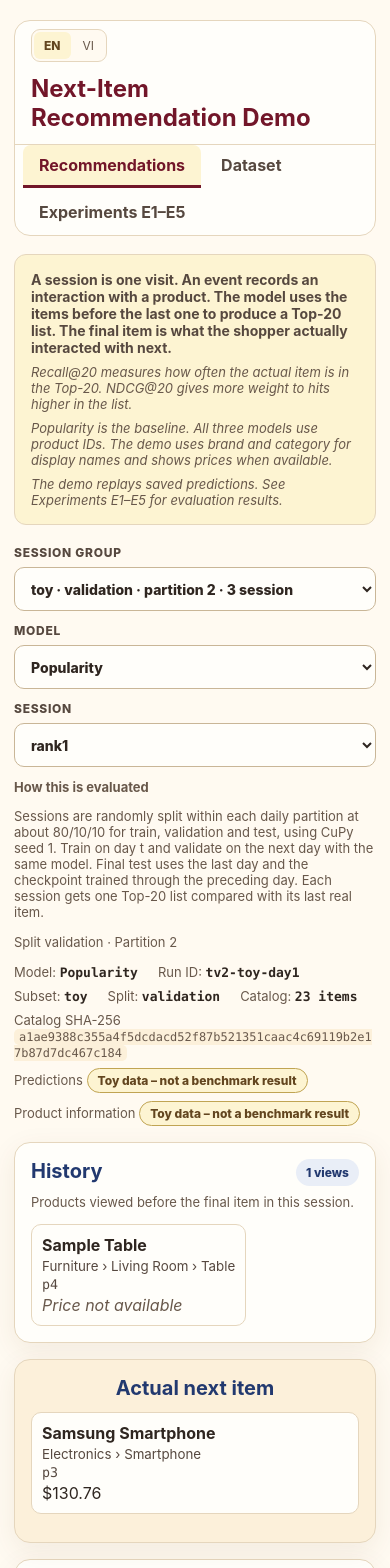
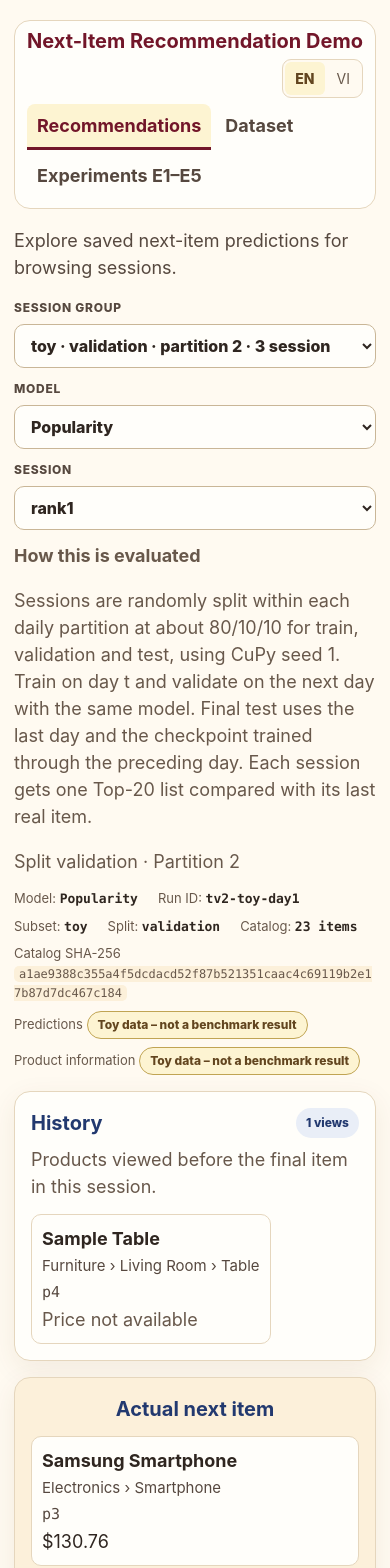
Before and after one commit to callmeshinny/demo-big-data, a React (Vite) app: page / in a window 390 px wide. Shown: the top 1568 px of the page. Built offline with nearby package versions, Linux system fonts and the light colour scheme.

Commit message:
style: larger readable text, compact header, remove duplicate intros

```diff
--- a/src/i18n.js
+++ b/src/i18n.js
@@ -1,5 +1,8 @@
 export const messages = {
   "en": {
+    "recommendation_tab_intro": "Explore saved next-item predictions for browsing sessions.",
+    "data_tab_intro": "This tab summarizes the source data, sampling, cleanup, and session splits.",
+    "experiments_tab_intro": "This tab presents official experiment results and their measurement limits.",
     "MISSING": "Not available",
     "weekly_events_before_cleanup": "Weekly events before cleanup",
     "events_after_consecutive_repeat_removal": "Events after consecutive-repeat removal",
@@ -288,6 +291,9 @@ export const messages = {
     "ranked_ids_only": "Models export ranked product IDs only; per-item scores are not exported (TV2 run_neural.py)."
   },
   "vi": {
+    "recommendation_tab_intro": "Xem kết quả dự đoán sản phẩm tiếp theo đã lưu cho các phiên duyệt.",
+    "data_tab_intro": "Tab này tóm tắt dữ liệu nguồn, lấy mẫu, làm sạch và chia phiên.",
+    "experiments_tab_intro": "Tab này trình bày kết quả thí nghiệm chính thức và giới hạn đo lường.",
     "MISSING": "Chưa có",
     "weekly_events_before_cleanup": "Sự kiện tuần trước làm sạch",
     "events_after_consecutive_repeat_removal": "Sự kiện sau bỏ lặp liên tiếp",
--- a/src/main.jsx
+++ b/src/main.jsx
@@ -82,12 +82,6 @@ function App() {
   return (
     <main className="shell">
       <header className="topbar">
-        <div className="header-utility">
-          <div className="language-switch" role="group" aria-label={t("language")}>
-            {["en", "vi"].map((code) => <button type="button" key={code}
-              aria-pressed={language === code} onClick={() => chooseLanguage(code)}>{code.toUpperCase()}</button>)}
-          </div>
-        </div>
         <div className="brand">
           {logo && <img className="brand-logo" src={logo} alt="" />}
           <h1>{siteName}</h1>
@@ -97,14 +91,15 @@ function App() {
             <a key={id} href={`#${id}`} role="tab" aria-selected={tab === id} className={tab === id ? "active" : ""}>{label}</a>
           ))}
         </nav>
+        <div className="header-utility">
+          <div className="language-switch" role="group" aria-label={t("language")}>
+            {["en", "vi"].map((code) => <button type="button" key={code}
+              aria-pressed={language === code} onClick={() => chooseLanguage(code)}>{code.toUpperCase()}</button>)}
+          </div>
+        </div>
       </header>
       {cover && <img className="brand-cover" src={cover} alt="" />}
-      <section className="site-intro" aria-label={t("demo_intro")}>
-        <p className="lede">{t("a_session_is_one_visit_an")}</p>
-        <p className="definition">{t("recall_20_measures_how_often_the")}</p>
-        <p className="definition">{t("popularity_is_the_baseline_all_three")}</p>
-        <p className="definition">{t("the_demo_replays_saved_predictions_see")}</p>
-      </section>
+      <p className="tab-intro">{t(`${tab}_tab_intro`)}</p>
       <div role="tabpanel">
         {state.loading ? <p className="loading">{t("loading_data")}</p>
           : tab === "recommendation" ? <Recommendation state={state} productInfo={products} protocol={dataset.overview?.evaluation_protocol} /> : tab === "data" ? <Dataset state={state} /> : <Experiments state={state} active={experiment} />}
--- a/src/styles.css
+++ b/src/styles.css
@@ -19,25 +19,23 @@
   --gold-line: #c0a453;
   --brown: #62451f;
   --mono: ui-monospace, SFMono-Regular, Menlo, Consolas, monospace;
-  font-family: Inter, ui-sans-serif, system-ui, sans-serif; color: var(--ink); background: var(--bg); font-synthesis: none;
+  font-family: Inter, ui-sans-serif, system-ui, sans-serif; color: var(--ink); background: var(--bg); font-synthesis: none; line-height: 1.5;
 }
 * { box-sizing: border-box; }
-body { margin: 0; min-width: 320px; min-height: 100vh; }
+body { margin: 0; min-width: 320px; min-height: 100vh; font-size: 18px; }
 code { font-family: var(--mono); font-size: 0.92em; background: var(--beige); border-radius: 5px; padding: 1px 5px; overflow-wrap: anywhere; }
 .sr-only { position: absolute; width: 1px; height: 1px; overflow: hidden; clip: rect(0 0 0 0); white-space: nowrap; }
 
-.shell { max-width: 1180px; margin: 0 auto; padding: 32px 24px 48px; }
-.topbar { overflow: hidden; margin-bottom: 18px; border: 1px solid var(--line); border-radius: 16px; background: var(--surface); }
-.header-utility { display: flex; align-items: center; min-height: 44px; padding: 8px 16px; }
-.brand { display: flex; align-items: center; gap: 16px; padding: 4px 16px 12px; }
-.brand h1 { color: var(--burgundy); margin: 0; font-size: clamp(24px, 4vw, 36px); }
+.shell { max-width: 1180px; margin: 0 auto; padding: 24px 24px 48px; }
+.topbar { display: flex; align-items: center; gap: 18px; margin-bottom: 18px; padding: 8px 12px; border: 1px solid var(--line); border-radius: 16px; background: var(--surface); }
+.header-utility { display: flex; align-items: center; margin-left: auto; }
+.brand { display: flex; flex: 0 0 auto; align-items: center; gap: 10px; }
+.brand h1 { color: var(--burgundy); margin: 0; font-size: clamp(20px, 2.2vw, 28px); line-height: 1.2; }
 .brand-logo { display: block; max-width: 140px; max-height: 56px; object-fit: contain; }
 .brand-cover { display: block; width: 100%; height: auto; max-height: 360px; object-fit: cover; border-radius: 16px; margin-bottom: 18px; }
-.site-intro { margin-bottom: 20px; padding: 16px; background: var(--butter); border: 1px solid var(--line); border-radius: 12px; }
-.site-intro .definition { font-style: italic; margin-bottom: 0; }
-.lede { margin: 0; color: var(--muted); max-width: 75ch; font-size: 14px; font-weight: 700; }
+.tab-intro { margin: 0 0 18px; color: var(--muted); max-width: 75ch; }
 
-.tabs { display: flex; flex-wrap: wrap; gap: 4px; padding-inline: 8px; border-top: 1px solid var(--line); }
+.tabs { display: flex; flex: 1 1 auto; flex-wrap: wrap; justify-content: center; gap: 4px; }
 .tabs a { padding: 10px 16px; color: var(--muted); font-weight: 700; text-decoration: none; border-bottom: 3px solid transparent; }
 .tabs a.active { color: var(--burgundy); background: var(--butter); border-color: var(--burgundy); border-radius: 8px 8px 0 0; }
 .tabs a:focus-visible, button:focus-visible, select:focus-visible, summary:focus-visible { outline: 3px solid var(--denim); outline-offset: 2px; }
@@ -59,7 +57,7 @@ code { font-family: var(--mono); font-size: 0.92em; background: var(--beige); bo
 
 .controls { display: grid; grid-template-columns: repeat(3, minmax(0, 1fr)); gap: 12px; margin-bottom: 12px; }
 .controls label { display: grid; gap: 7px; color: var(--muted); font-size: 12px; font-weight: 800; text-transform: uppercase; letter-spacing: 0.06em; }
-select { width: 100%; height: 44px; border: 1px solid var(--line-strong); border-radius: 10px; background: var(--surface); color: var(--ink); padding: 0 12px; font: inherit; font-size: 14px; text-transform: none; letter-spacing: 0; }
+select { width: 100%; height: 44px; border: 1px solid var(--line-strong); border-radius: 10px; background: var(--surface); color: var(--ink); padding: 0 12px; font: inherit; font-size: 16px; text-transform: none; letter-spacing: 0; }
 .meta-row { display: flex; flex-wrap: wrap; align-items: center; gap: 8px 20px; margin-bottom: 16px; color: var(--soft); font-size: 13px; }
 .meta-row strong { color: var(--ink); font-family: var(--mono); font-weight: 700; }
 
@@ -71,9 +69,9 @@ select { width: 100%; height: 44px; border: 1px solid var(--line-strong); border
 .panel-heading > span { border-radius: 999px; background: var(--denim-bg); color: var(--denim); padding: 6px 10px; font-size: 12px; font-weight: 800; }
 .panel h3 { margin: 22px 0 10px; font-size: 16px; display: flex; flex-wrap: wrap; align-items: center; gap: 8px; }
 .panel h4 { margin: 16px 0 8px; font-size: 13px; color: var(--muted); text-transform: uppercase; letter-spacing: 0.06em; }
-.definition { color: var(--soft); margin: 8px 0 14px; font-size: 13px; }
+.definition { color: var(--soft); margin: 8px 0 14px; }
 .muted { color: var(--soft); font-size: 13px; margin: 0; }
-.missing { color: var(--soft); font-style: italic; }
+.missing { color: var(--soft); }
 
 .history { display: flex; align-items: center; flex-wrap: wrap; gap: 8px; min-height: 56px; list-style: none; margin: 0; padding: 0; }
 .history li { display: flex; align-items: center; gap: 8px; }
@@ -88,8 +86,8 @@ select { width: 100%; height: 44px; border: 1px solid var(--line-strong); border
 .empty-state p { margin: 6px 0 0; }
 
 .ranking { width: 100%; border-collapse: separate; border-spacing: 0 6px; margin-top: 6px; }
-.ranking th { text-align: left; color: var(--soft); font-size: 12px; font-weight: 800; text-transform: uppercase; letter-spacing: 0.06em; padding: 0 12px; }
-.ranking td { background: var(--bg); border-top: 1px solid var(--line); border-bottom: 1px solid var(--line); padding: 10px 12px; font-size: 14px; }
+.ranking th { text-align: left; color: var(--soft); font-size: 14px; font-weight: 800; text-transform: uppercase; letter-spacing: 0.06em; padding: 0 12px; }
+.ranking td { background: var(--bg); border-top: 1px solid var(--line); border-bottom: 1px solid var(--line); padding: 10px 12px; font-size: 16px; }
 .ranking td:first-child { border-left: 1px solid var(--line); border-radius: 10px 0 0 10px; width: 60px; }
 .ranking td:last-child { border-right: 1px solid var(--line); border-radius: 0 10px 10px 0; }
 .ranking .rank { color: var(--soft); font-weight: 800; text-align: center; }
@@ -105,7 +103,7 @@ select { width: 100%; height: 44px; border: 1px solid var(--line-strong); border
 .toggle { margin-left: auto; display: flex; align-items: center; gap: 8px; font-size: 13px; color: var(--muted); }
 
 .table-scroll { overflow-x: auto; -webkit-overflow-scrolling: touch; }
-.metric-table, .config-table { width: 100%; border-collapse: collapse; font-size: 13px; }
+.metric-table, .config-table { width: 100%; border-collapse: collapse; font-size: 16px; }
 .metric-table th, .metric-table td, .config-table th, .config-table td { border-bottom: 1px solid var(--line); padding: 9px 10px; text-align: left; vertical-align: top; }
 .metric-table thead th { background: var(--beige); vertical-align: bottom; min-width: 170px; }
 .metric-table thead th:first-child, .metric-table tbody th { min-width: 200px; position: sticky; left: 0; background: var(--surface); z-index: 1; }
@@ -119,7 +117,7 @@ select { width: 100%; height: 44px; border: 1px solid var(--line-strong); border
 .run-head .note { color: var(--burgundy); font-size: 12px; }
 
 .config { margin-top: 10px; border: 1px solid var(--line); border-radius: 10px; padding: 10px 14px; background: var(--bg); }
-.config summary { cursor: pointer; font-weight: 700; font-size: 13px; }
+.config summary { cursor: pointer; font-weight: 700; font-size: 16px; }
 .config-table th { font-weight: 600; width: 32%; }
 .config-table thead th { background: var(--beige); }
 .config-table tr.diff td { background: var(--rose-bg); }
@@ -137,6 +135,12 @@ footer { border-top: 1px solid var(--line); margin-top: 16px; padding: 16px 4px
 
 @media (max-width: 760px) {
   .shell { padding: 20px 14px 32px; }
+  .topbar { flex-wrap: wrap; gap: 6px 10px; }
+  .brand { flex: 1 1 calc(100% - 80px); min-width: 0; }
+  .brand h1 { font-size: 20px; }
+  .header-utility { margin-left: auto; }
+  .tabs { order: 3; flex-basis: 100%; justify-content: flex-start; }
+  .tabs a { padding: 8px 10px; }
   .controls { grid-template-columns: 1fr; }
   .grid { grid-template-columns: 1fr; }
   .panel { padding: 16px; }
@@ -183,6 +187,7 @@ footer code { overflow-wrap: anywhere; }
 .language-switch { display: inline-flex; gap: 2px; padding: 2px; border: 1px solid var(--line); border-radius: 9px; background: var(--bg); }
 .language-switch button { border: 0; border-radius: 6px; background: transparent; padding: 6px 10px; color: var(--soft); font: inherit; font-size: 12px; cursor: pointer; }
 .language-switch [aria-pressed="true"] { color: var(--brown); font-weight: 800; background: var(--butter); }
+.language-switch button { font-size: 14px; }
 .toggle input { accent-color: var(--brown); }
 .toggle input:focus-visible { outline: 2px solid var(--brown); outline-offset: 2px; }
 
```
